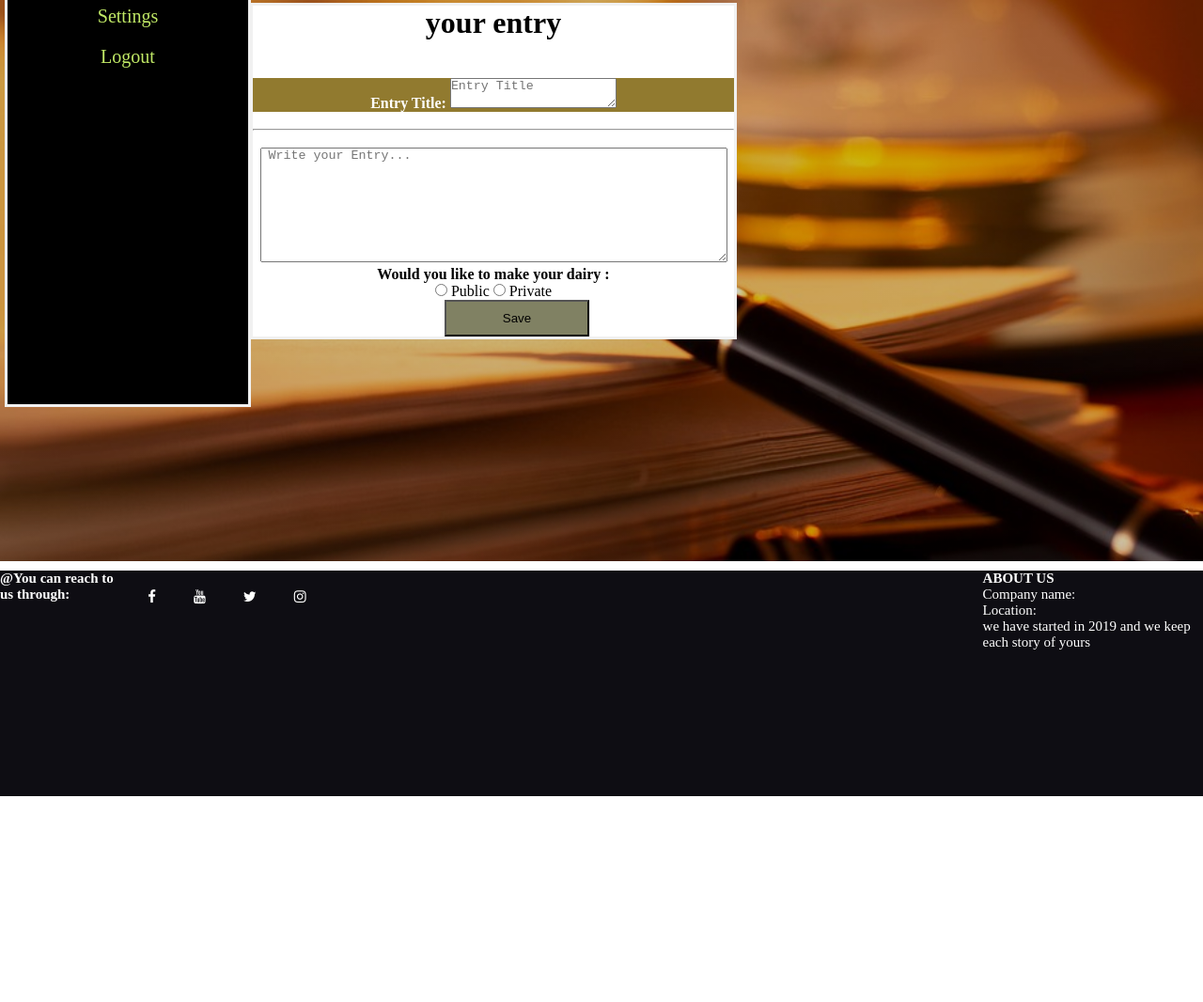
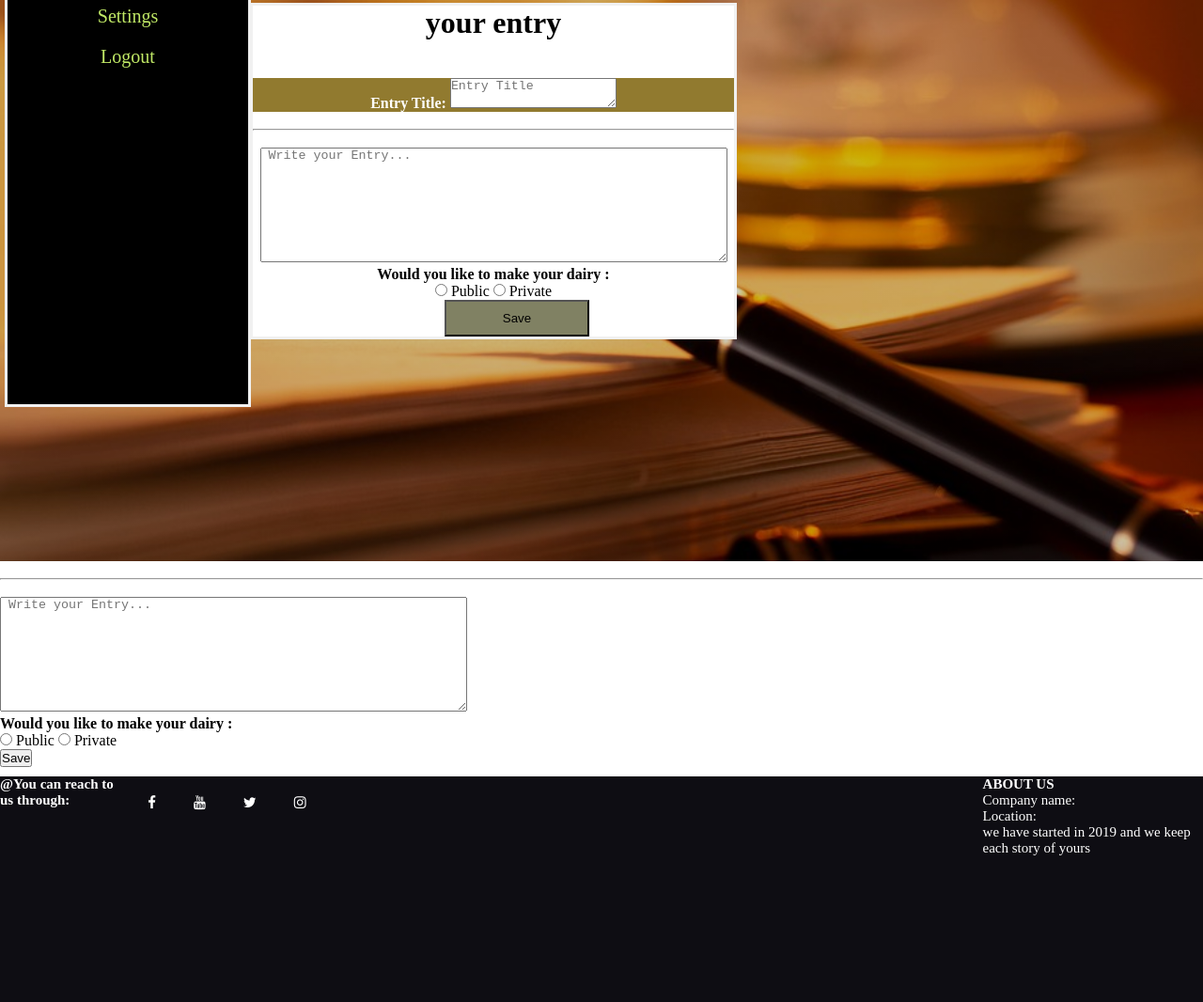
Before and after one commit to DianeDusenge/Mydairy1, a plain HTML site: page UI/entry.html in a window 1280 px wide. Shown: the part 203-1269 px from the top of the page at 94% size. Before the commit the page ends 1050 px from the top, so only its background shows below. Drawn offline with Linux system fonts and the light colour scheme.

Commit message:
fix conflicts

```diff
--- a/UI/CSS/style.css
+++ b/UI/CSS/style.css
@@ -12,8 +12,6 @@
                                                                                                                                    .logo {
                                                                                                                                        justify-content: flex-start;
                                                                                                                                        margin-right: auto;
-                                                                                                                                       /* height: 15%;
-                                                                            width: 20%; */
                                                                                                                                    }
 
                                                                                                                                    .head {
--- a/UI/entry.html
+++ b/UI/entry.html
@@ -67,8 +67,24 @@
                     <!-- </div> -->
 
                 </div>
-            </form>
-        </center>
+    </div>
+    <br>
+    <hr>
+    <br>
+
+    <div class="containerentry2">
+        <label for=" Allnames "><b></b></label>
+        <textarea rows="8 " cols="60 " placeholder=" Write your Entry... " name="message " required></textarea></div>
+    <p>
+        <b>Would you like to make your dairy :</b></p>
+    <input type="radio" name="radio" value="Public"> Public
+    <input type="radio" name="radio" value="Private"> Private<br>
+    <button type="submit ">Save</button>
+    <!-- </div> -->
+
+    </div>
+    </form>
+    </center>
     </div>
 
 
--- a/UI/index.html
+++ b/UI/index.html
@@ -6,7 +6,7 @@
     <meta charset="UTF-8">
     <meta name="viewport" content="width=device-width, initial-scale=1.0">
     <meta http-equiv="X-UA-Compatible" content="ie=edge">
-    <link rel="stylesheet" href="/UI/CSS/style.css">
+    <link rel="stylesheet" href="./CSS/style.css">
     <link rel="stylesheet" href="https://stackpath.bootstrapcdn.com/font-awesome/4.7.0/css/font-awesome.min.css">
     <title>Document</title>
 </head>
@@ -77,4 +77,4 @@
 
 </body>
 
-</html>" "
+</html>
```
Also changed, not shown: UI/about.html (+1 -1 lines), UI/index1.html (+1 -5 lines).
